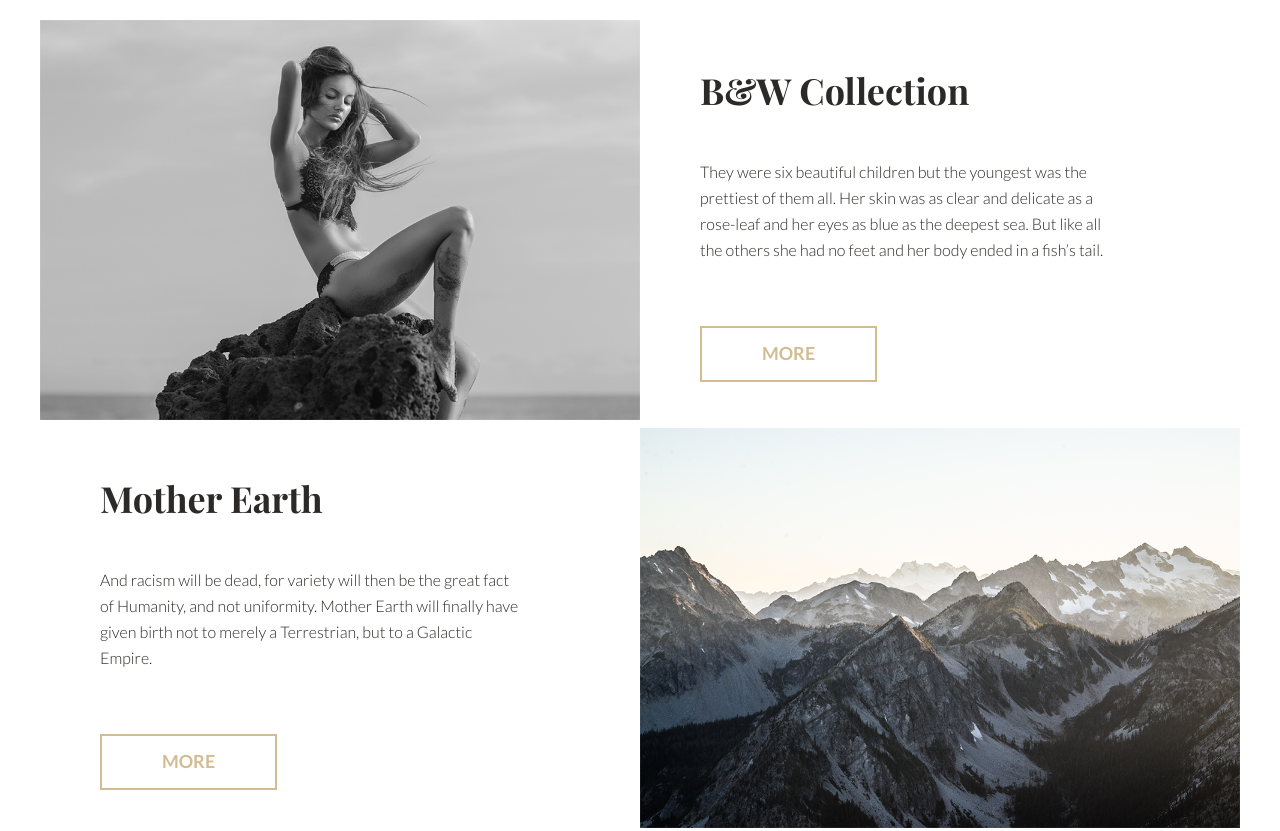
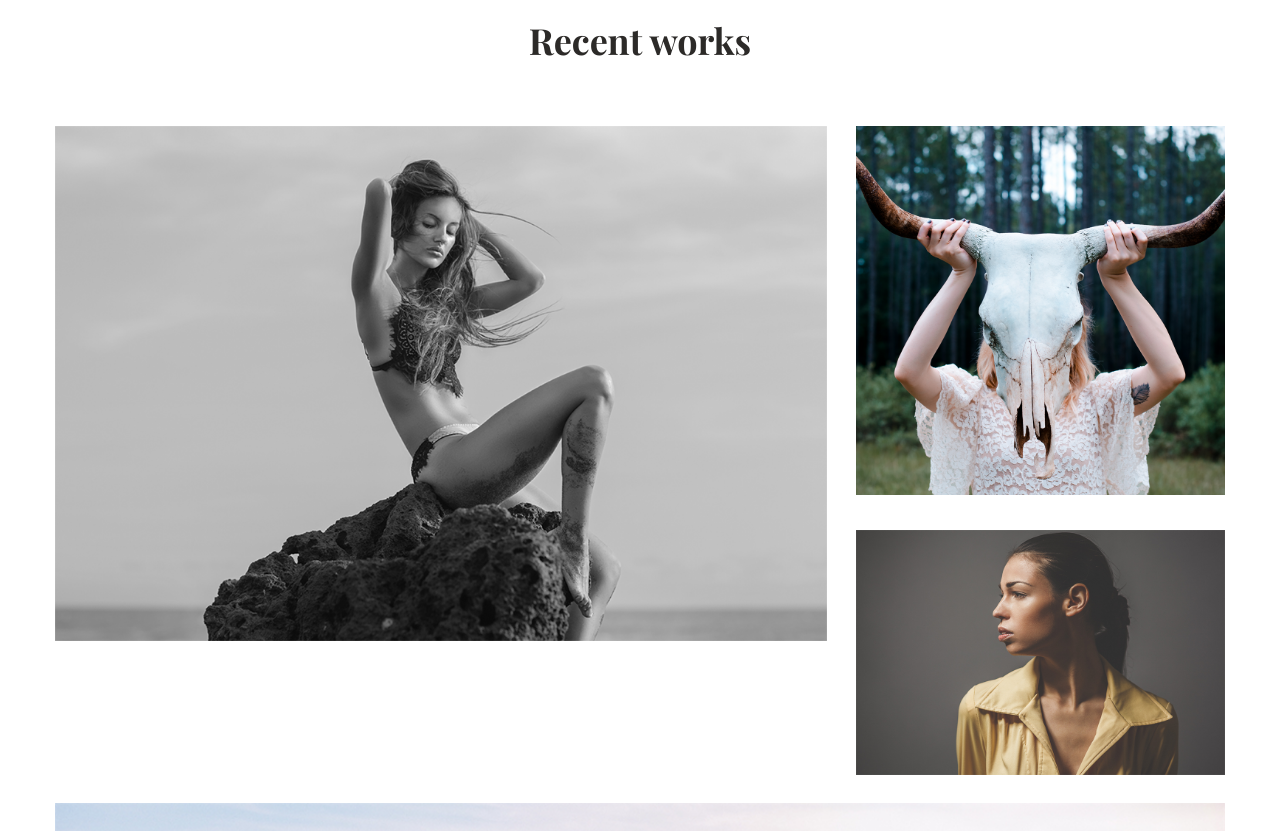
Before and after one commit to ygorkagrishin/freebie, a website: page assets/pug/index.pug in a window 1280 px wide. Shown: the part 900-1731 px from the top of the page. Drawn offline with nearby package versions, Linux system fonts and the light colour scheme; files that its build step writes are made by us from their sources; files whose address does not match are found by name; a web font is replaced by a local one.

Commit message:
Добавлена секция recent

```diff
--- a/assets/pug/index.pug
+++ b/assets/pug/index.pug
@@ -23,6 +23,31 @@ block content
 
                             a(href="javascript:void(0);").hero__btn.btn.btn_color_golden Discover
         //- Hero section end
+
+        //- Recent works section
+        section.sect.recent
+            .container
+                h2.recent__title Recent works
+
+                //- Row-1
+                .recent__row
+                    .recent__col.recent__col_desktop_md
+                        .recent__work
+                            img(src="images/content/recent/img-1.png", alt="recent work pic")
+                    .recent__col.recent__col_desktop_sm
+                        .recent__work
+                            img(src="images/content/recent/img-2.png", alt="recent work pic")
+                        .recent__work
+                            img(src="images/content/recent/img-3.png", alt="recent work pic")
+                //- Row-1 end
+
+                //- Row-2
+                .recent__row
+                    .recent__col
+                        .recent__work
+                            img(src="images/content/recent/img-4.png", alt="recent work pic")
+                //- Row-2 end
+        //- Recent works section end
 
         //- Collection section
         section.sect.coll
--- a/assets/static/styles/layout/_layout.styl
+++ b/assets/static/styles/layout/_layout.styl
@@ -36,7 +36,7 @@ a
 
 img
     display inline-block
-    max-width 100%
+    width 100%
 
 button
     border none
--- a/assets/static/styles/styles.styl
+++ b/assets/static/styles/styles.styl
@@ -29,6 +29,29 @@
     & + span
         font-size 24px
         line-height 36px
+
+.recent
+    padding 120px 0
+
+.recent__title
+    margin-bottom 58px
+    text-align center
+
+.recent__row
+    display flex
+    justify-content: space-between
+    &:not(:last-child)
+        margin-bottom 20px
+
+.recent__col
+    width 100%
+    &_desktop_md
+        width 66%
+    &_desktop_sm
+        width 31.5%
+        .recent__work
+            &:not(:last-child)
+                margin-bottom 27px
 
 .coll
     padding 120px 0
```
Also changed, not shown: assets/static/images/content/recent/img-4.png (added), public/images/content/recent/img-2.png (added), public/images/content/recent/img-4.png (added), public/index.html, public/styles.min.css, 6 other files.
